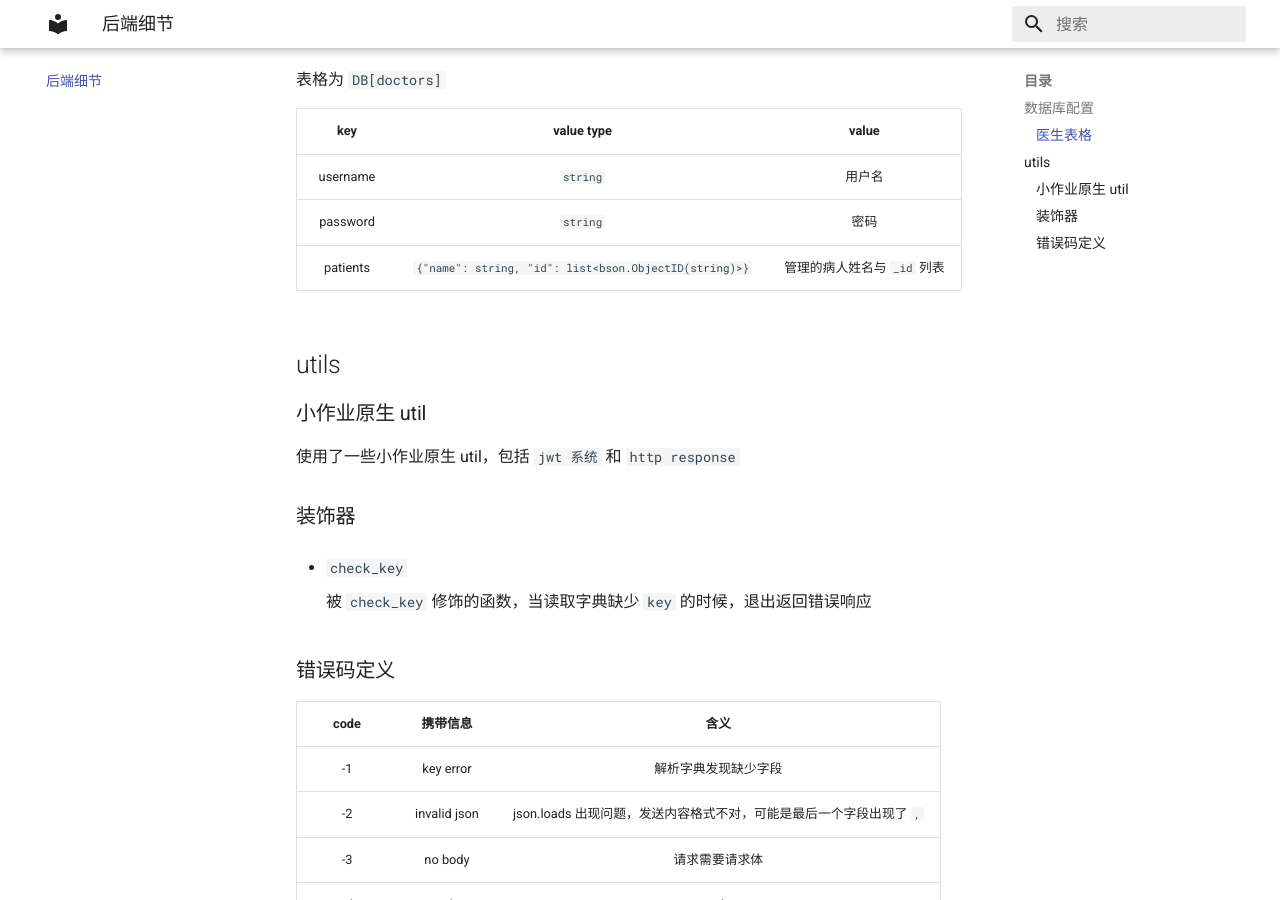
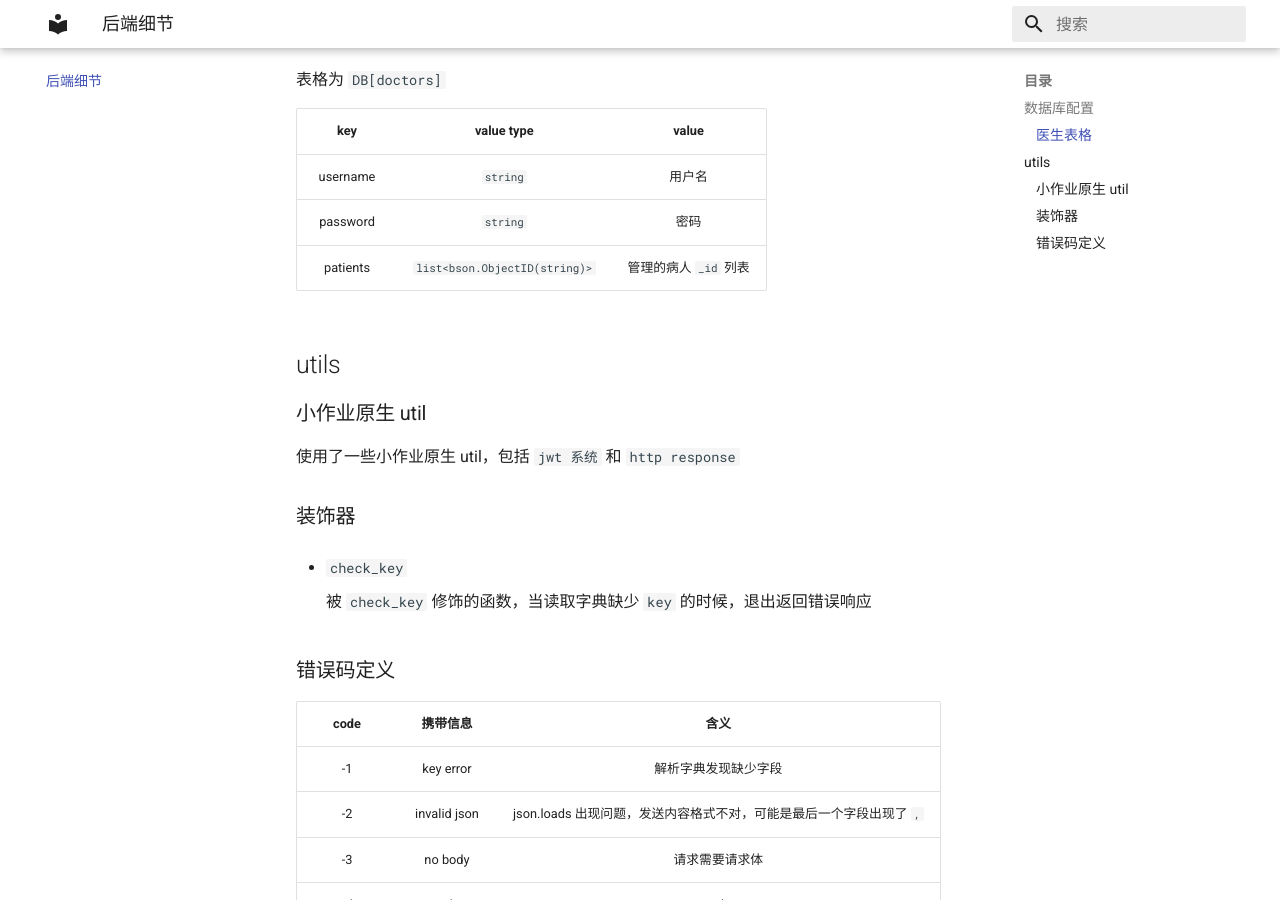
Before and after one commit to rouVling/2023SE-document, an MkDocs documentation site: the page built from docs/后端细节.md, in a window 1280 px wide and 900 px high, scrolled down 620 px. Built offline with MkDocs 1.6.1 and Material for MkDocs 9.7.7, drawn with Linux system fonts in a browser that asks for light colours.

Commit message:
更改了 patients 列

```diff
--- a/docs/后端细节.md
+++ b/docs/后端细节.md
@@ -22,7 +22,7 @@ mongoDB 可以记录 json, 每条被记录的 json 都有独立的 _id，在后
 |:---:|:---:|:---:|
 | username | `string` | 用户名 |
 | password | `string` | 密码 |
-| patients | `{"name": string, "id": list<bson.ObjectID(string)>}` | 管理的病人姓名与 `_id` 列表
+| patients | `list<bson.ObjectID(string)>` | 管理的病人 `_id` 列表
 
 
 ## utils
```
